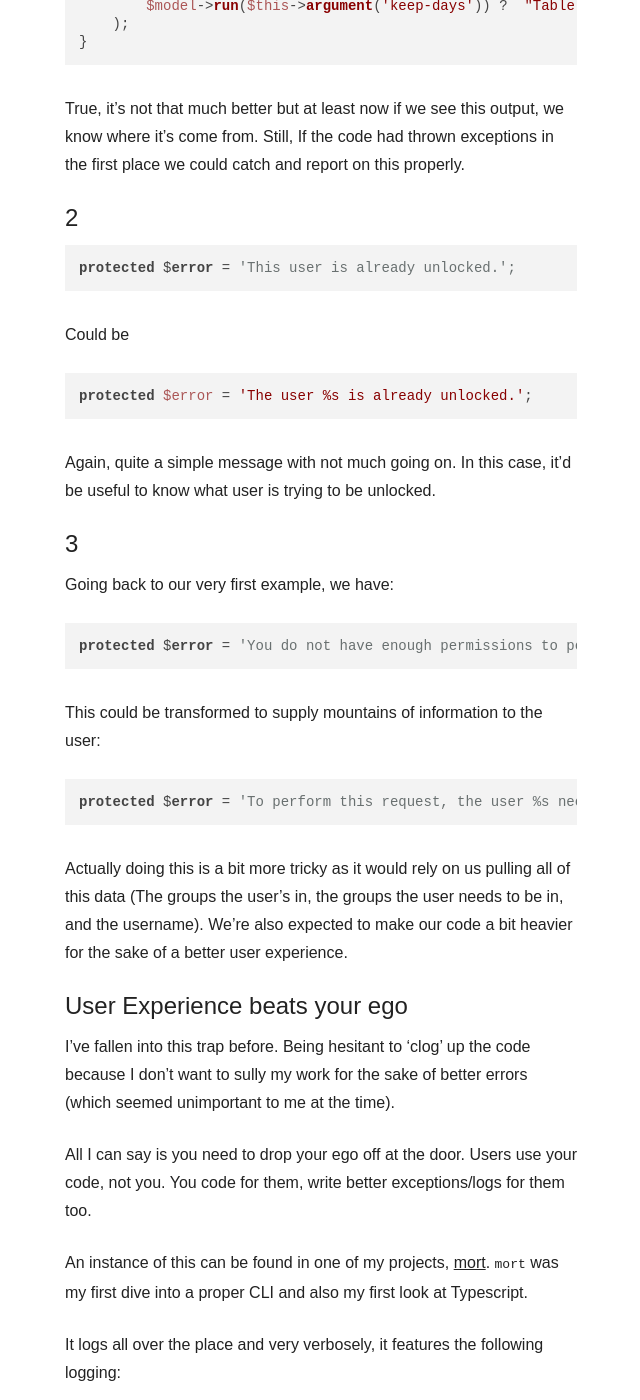
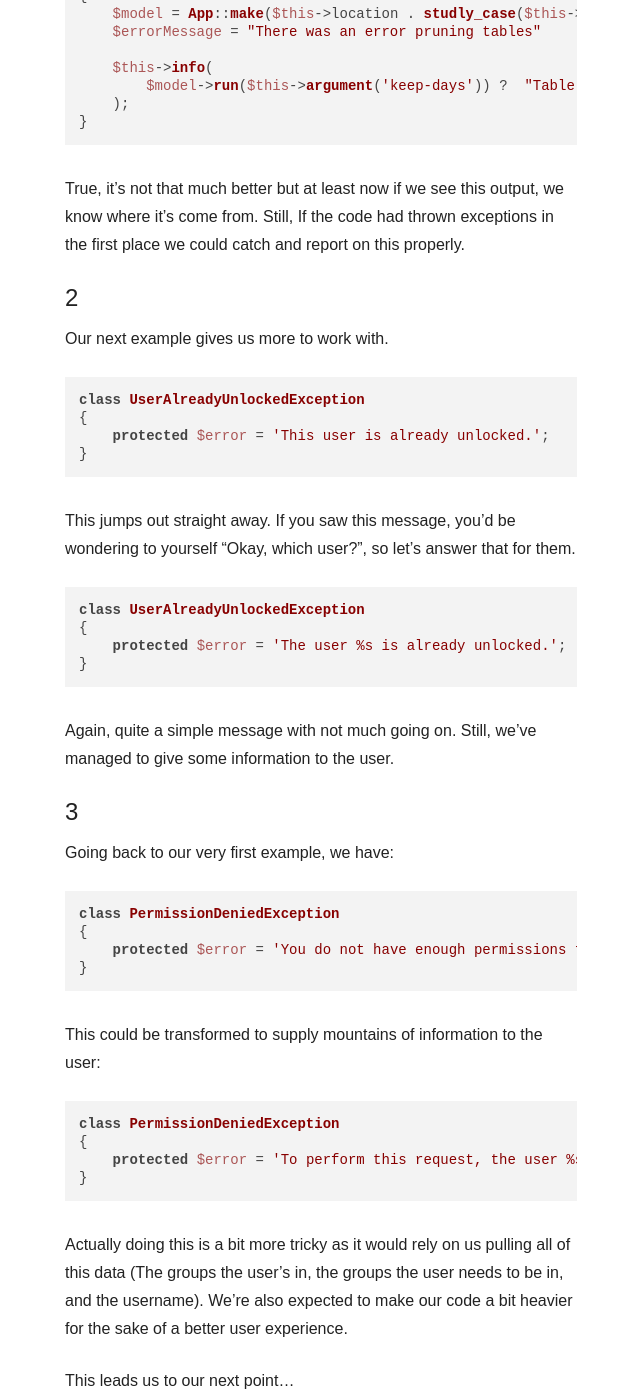
Before and after one commit to joereynolds/joereynolds.github.io, a Jekyll site: the page built from drafts/2018-11-23-your-error-messages-suck.md, in a window 1280 px wide and 1400 px high, scrolled down 1673 px. Shown: the whole window, without its empty margins (319-959 px from the left). Built offline with Jekyll 4.4.1, drawn with Linux system fonts in a browser that asks for light colours; nearby versions of some CDN libraries; some web fonts are replaced; our own code applies the rules of GitHub Pages for plain Markdown files; some of the changed text lies outside the part shown.

Commit message:
Update error message doc

````diff
--- a/drafts/2018-11-23-your-error-messages-suck.md
+++ b/drafts/2018-11-23-your-error-messages-suck.md
@@ -44,6 +44,10 @@ and see what we can do about it.
 
 ## 1
 
+Our first example is a tricky one. We don't actually throw or catch any
+exceptions so we can hardly catch or explain them in an elegant way unless we
+refactor the code.
+
 ```
 public function handle()
 {
@@ -55,9 +59,8 @@ public function handle()
 }
 ```
 
-This error's tricky since we don't actually throw or catch any exceptions.
-Unless we refactor the code, the best we can hope for with this amount of
-information is something along the lines of:
+The best we can hope to achieve with this amount of information is something
+along the lines of:
 
 ```
 public function handle()
@@ -77,37 +80,54 @@ place we could catch and report on this properly.
 
 ## 2
 
+Our next example gives us more to work with.
+
 ```
-protected $error = 'This user is already unlocked.';
+class UserAlreadyUnlockedException
+{
+    protected $error = 'This user is already unlocked.';
+}
 ```
 
-Could be
+This jumps out straight away. If you saw this message, you'd be wondering to
+yourself "Okay, which user?", so let's answer that for them.
 
 ```
-protected $error = 'The user %s is already unlocked.';
+class UserAlreadyUnlockedException
+{
+    protected $error = 'The user %s is already unlocked.';
+}
 ```
 
-Again, quite a simple message with not much going on. In this case, it'd be
-useful to know what user is trying to be unlocked.
+Again, quite a simple message with not much going on. Still, we've
+managed to give some information to the user.
 
 ## 3
 
 Going back to our very first example, we have:
 
 ```
-protected $error = 'You do not have enough permissions to perform this request.';
+class PermissionDeniedException
+{
+    protected $error = 'You do not have enough permissions to perform this request.';
+}
 ```
 
 This could be transformed to supply mountains of information to the user:
 
 ```
-protected $error = 'To perform this request, the user %s needs the %s permissions. They currently have the %s permissions.';
+class PermissionDeniedException
+{
+    protected $error = 'To perform this request, the user %s needs the %s permissions. They currently have the %s permissions.';
+}
 ```
 
 Actually doing this is a bit more tricky as it would rely on us pulling all of
 this data (The groups the user's in, the groups the user needs to be in, and the
 username). We're also expected to make our code a bit heavier for
 the sake of a better user experience.
+
+This leads us to our next point...
 
 ## User Experience beats your ego
 
````
